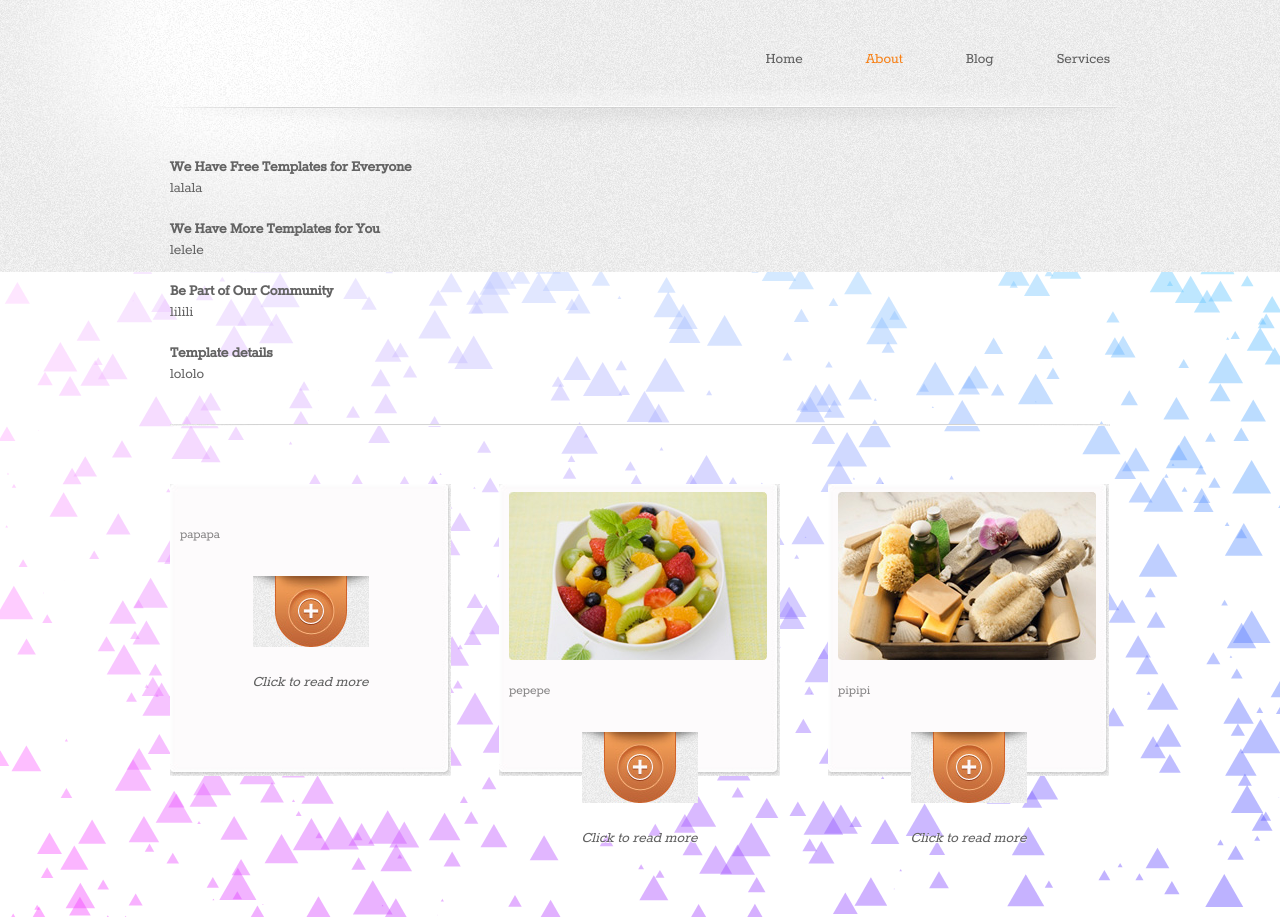
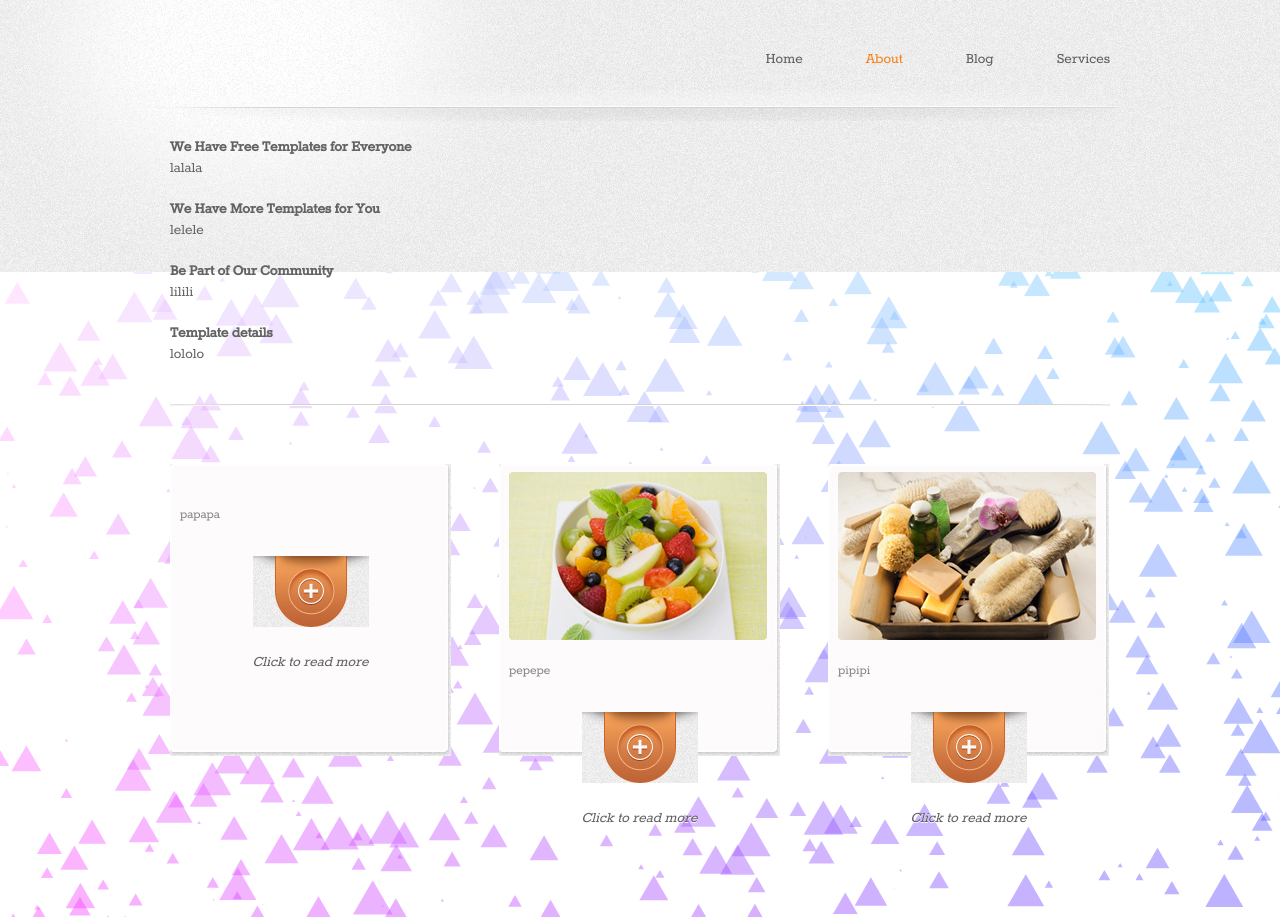
Before and after one commit to amkawai/amkawai.github.io, a plain HTML site: page sobre.html in a window 1280 px wide. Shown: the top 917 px of the page. Drawn offline with Linux system fonts and the light colour scheme.

```diff
--- a/css/style.css
+++ b/css/style.css
@@ -25,7 +25,7 @@
 	background:url(../images/bg-navigation.jpg) no-repeat center 90px;
 	width:940px;
 	margin:0 auto;
-	height:105px;
+	height:85px;
 	padding:36px 10px 0;
 }
 .header a#logo{
```
